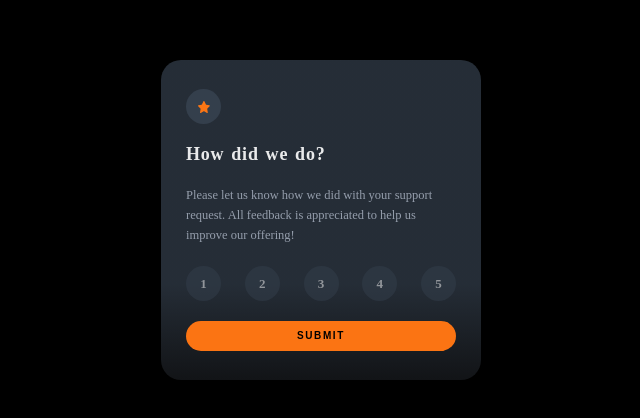
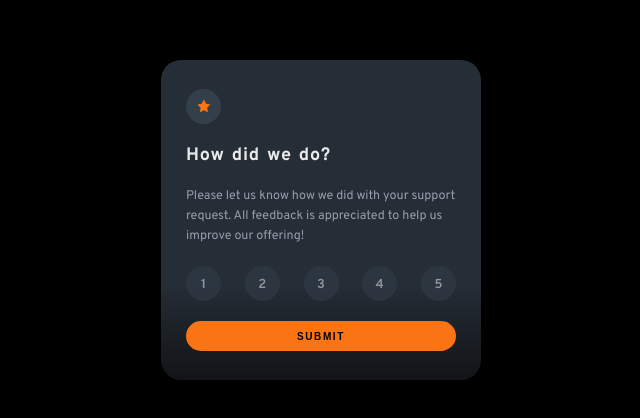
Before and after one commit to x-147/interactive-rating-component, a Next.js app: page / in a window 1280 px wide. Shown: the part 188-606 px from the top of the page, without its empty margins (319-959 px from the left). Built offline with nearby package versions, Linux system fonts and the light colour scheme.

Commit message:
feat: applying global font style, using metadata

```diff
--- a/app/layout.js
+++ b/app/layout.js
@@ -1,9 +1,22 @@
 import './globals.css'
+import { Overpass } from 'next/font/google'
+
+const overpass = Overpass({
+  subsets: ['latin'],
+  weight: ['100', '200', '300', '400', '500', '600', '700', '800', '900'],
+  style: ['normal', 'italic'],
+  display: 'swap',
+})
+
+export const metadata = {
+  title: 'Frontend Mentor | Interactive rating component',
+  description: '',
+}
 
 export default function RootLayout({ children }) {
   return (
     <html lang="en">
-      <body>{children}</body>
+      <body className={overpass.className}>{children}</body>
     </html>
   )
 }
```
